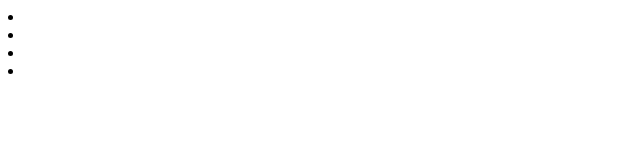
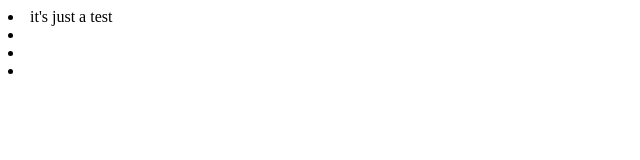
Before and after one commit to axiomit/prototype, a plain HTML site: page index2.html in a window 1280 px wide. Shown: the full height of the page, 0-640 px from the left. Drawn offline with Linux system fonts and the light colour scheme.

Commit message:
aymen has modified index2.html

```diff
--- a/index2.html
+++ b/index2.html
@@ -6,7 +6,7 @@
   </head>
   <body>
     <div class="main_div">
-      <li></li>
+      <li>it's just a test</li>
       <li></li>
       <li></li>
       <li></li>
```
